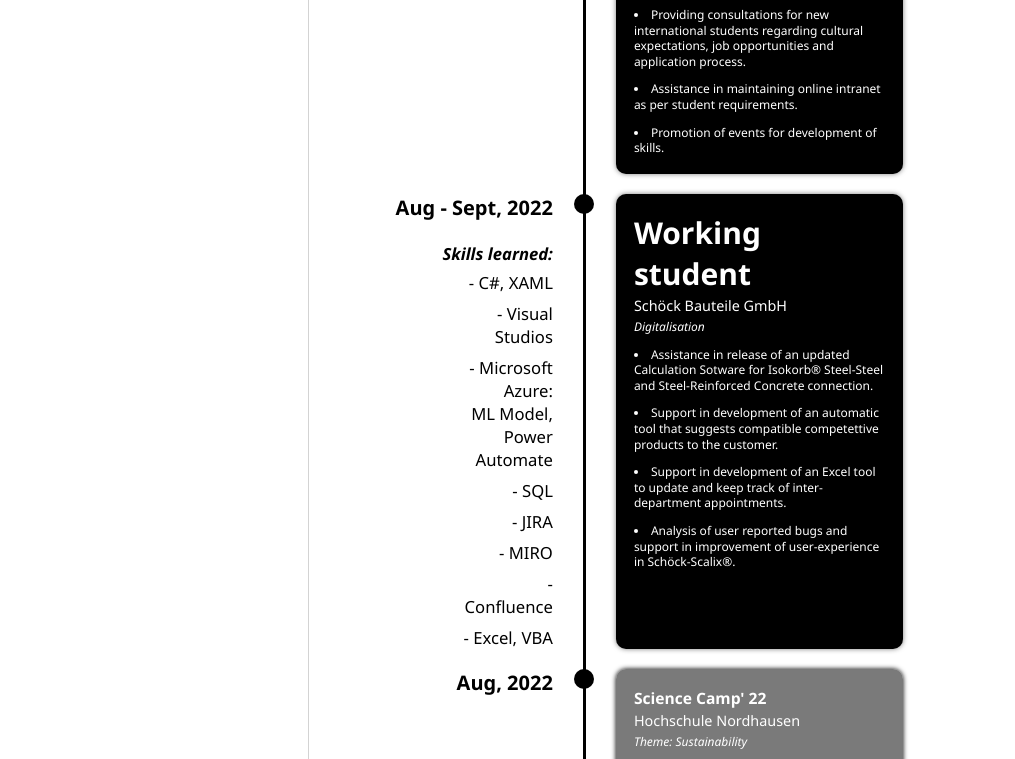
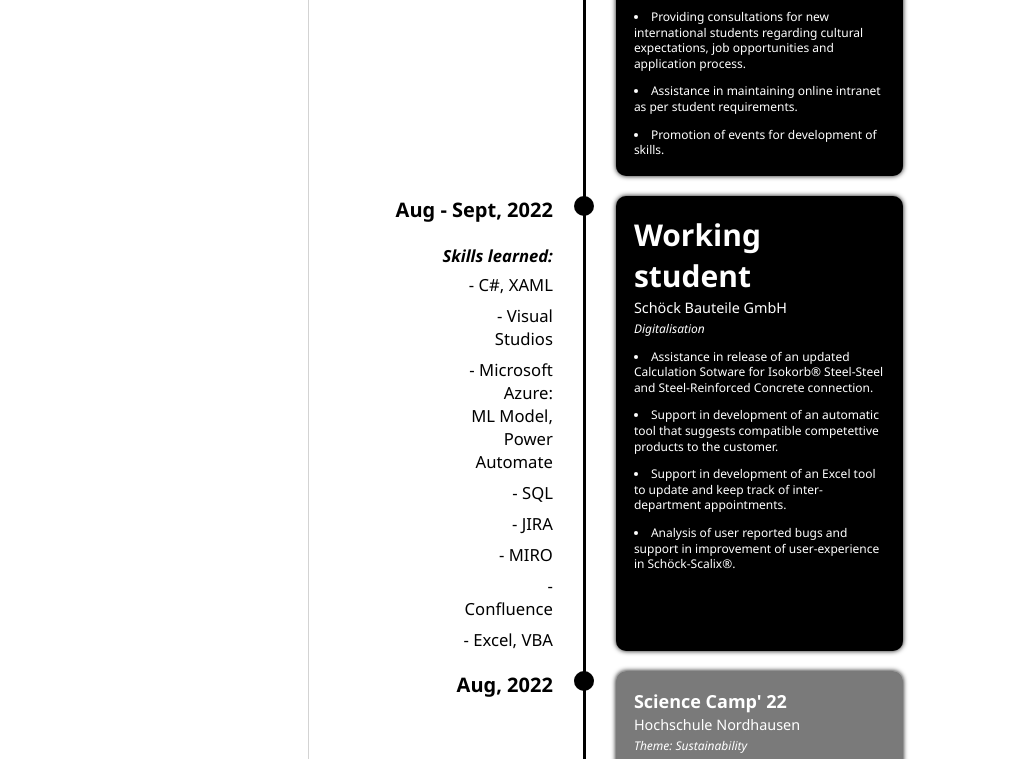
Before and after one commit to rivamartya/Online-Resume, a plain HTML site: page index.html in a window 1280 px wide. Shown: the part 592-1351 px from the top of the page, without its empty margins (132-1147 px from the left). Drawn offline with Linux system fonts and the light colour scheme.

```diff
--- a/style.css
+++ b/style.css
@@ -104,7 +104,7 @@ h1, h2, h3 {
 .timeline__component--bg {
   padding: 1.5em;
   background: rgb(0, 0, 0);
-  box-shadow: 0 0 5px rgba(116, 116, 116, 0.938);
+  box-shadow: 0 0 5px rgba(0, 0, 0, 0.938);
   border-radius: 10px;
 }
 .timeline__component--bg--grey {
@@ -156,7 +156,7 @@ h1, h2, h3 {
 }
 .timeline__title {
   margin: 0;
-  font-size: 1.3em;
+  font-size: 1.5em;
   font-weight: bold;
 }
 .timeline__title--big {
```
Also changed, not shown: 1 other file.
